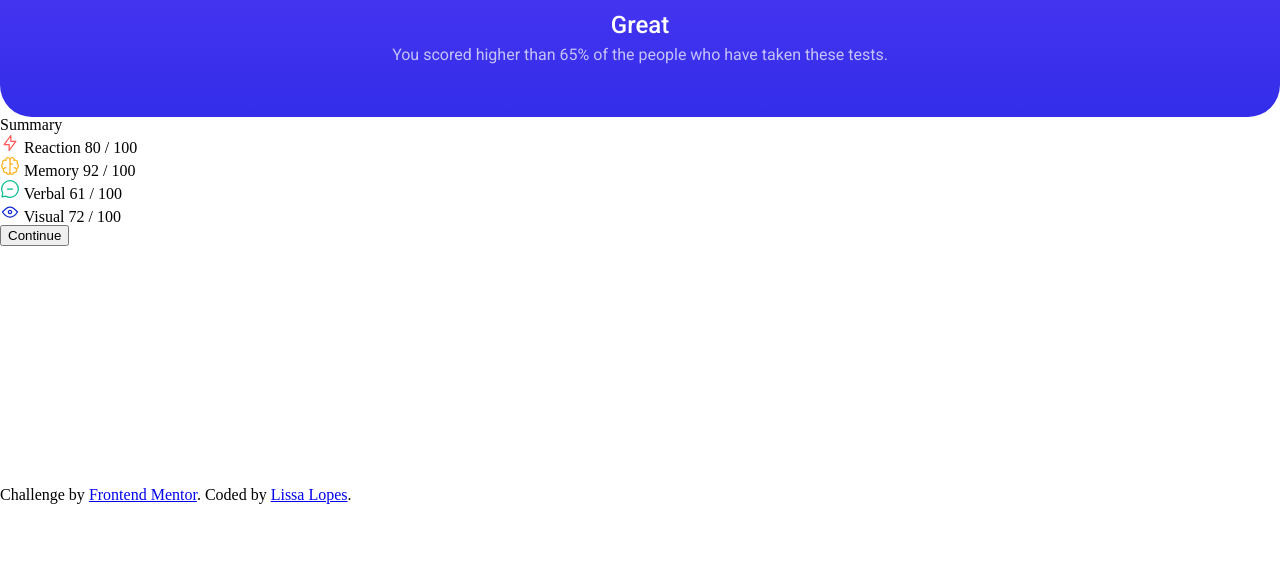
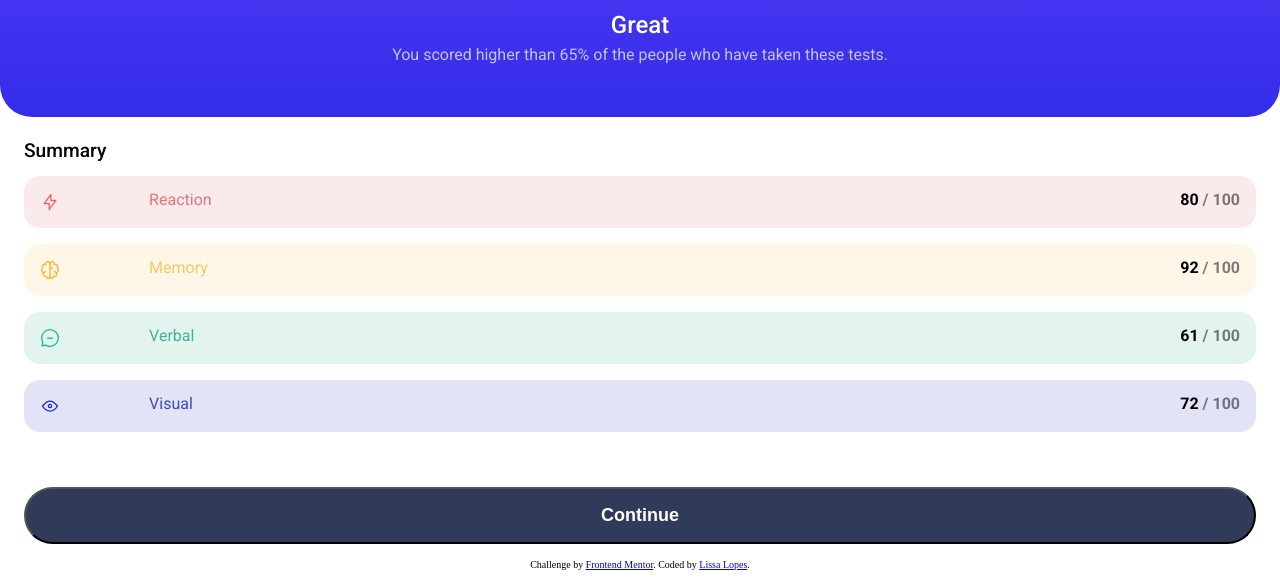
Before and after one commit to lissalopes/Project, a plain HTML site: page index.html in a window 1280 px wide. Shown: the part 253-839 px from the top of the page. Before the commit the page ends 800 px from the top, so only its background shows below. Drawn offline with Linux system fonts and the light colour scheme.

Commit message:
Project finished

```diff
--- a/index.html
+++ b/index.html
@@ -28,33 +28,35 @@
             <div class="score_reaction">
                 <svg xmlns="http://www.w3.org/2000/svg" width="20" height="20" fill="none" viewBox="0 0 20 20"><path stroke="#F55" stroke-linecap="round" stroke-linejoin="round" stroke-width="1.25" d="M10.833 8.333V2.5l-6.666 9.167h5V17.5l6.666-9.167h-5Z"/></svg>
 
-                Reaction
-                80 / 100
+                <div class="score_reaction_reaction">Reaction</div>
+                <div class="score_reaction_number">80 <span>/ 100</span></div>
             </div>
 
             <div class="score_memory">
                 <svg xmlns="http://www.w3.org/2000/svg" width="20" height="20" fill="none" viewBox="0 0 20 20"><path stroke="#FFB21E" stroke-linecap="round" stroke-linejoin="round" stroke-width="1.25" d="M5.833 11.667a2.5 2.5 0 1 0 .834 4.858"/><path stroke="#FFB21E" stroke-linecap="round" stroke-linejoin="round" stroke-width="1.25" d="M3.553 13.004a3.333 3.333 0 0 1-.728-5.53m.025-.067a2.083 2.083 0 0 1 2.983-2.824m.199.054A2.083 2.083 0 1 1 10 3.75v12.917a1.667 1.667 0 0 1-3.333 0M10 5.833a2.5 2.5 0 0 0 2.5 2.5m1.667 3.334a2.5 2.5 0 1 1-.834 4.858"/><path stroke="#FFB21E" stroke-linecap="round" stroke-linejoin="round" stroke-width="1.25" d="M16.447 13.004a3.334 3.334 0 0 0 .728-5.53m-.025-.067a2.083 2.083 0 0 0-2.983-2.824M10 3.75a2.085 2.085 0 0 1 2.538-2.033 2.084 2.084 0 0 1 1.43 2.92m-.635 12.03a1.667 1.667 0 0 1-3.333 0"/></svg>
 
-                Memory
-                92 / 100
+                <div class="score_memory_memory">Memory</div>
+                <div class="score_memory_number">92 <span>/ 100</span></div>
             </div>
 
             <div class="score_verbal">
                 <svg xmlns="http://www.w3.org/2000/svg" width="20" height="20" fill="none" viewBox="0 0 20 20"><path stroke="#00BB8F" stroke-linecap="round" stroke-linejoin="round" stroke-width="1.25" d="M7.5 10h5M10 18.333A8.333 8.333 0 1 0 1.667 10c0 1.518.406 2.942 1.115 4.167l-.699 3.75 3.75-.699A8.295 8.295 0 0 0 10 18.333Z"/></svg>
 
-                Verbal
-                61 / 100
+                <div class="score_verbal_verbal">Verbal</div>
+                <div class="score_verbal_number">61 <span>/ 100</span></div>
             </div>
 
             <div class="score_visual">
                 <svg xmlns="http://www.w3.org/2000/svg" width="20" height="20" fill="none" viewBox="0 0 20 20"><path stroke="#1125D6" stroke-linecap="round" stroke-linejoin="round" stroke-width="1.25" d="M10 11.667a1.667 1.667 0 1 0 0-3.334 1.667 1.667 0 0 0 0 3.334Z"/><path stroke="#1125D6" stroke-linecap="round" stroke-linejoin="round" stroke-width="1.25" d="M17.5 10c-1.574 2.492-4.402 5-7.5 5s-5.926-2.508-7.5-5C4.416 7.632 6.66 5 10 5s5.584 2.632 7.5 5Z"/></svg>
 
-                Visual
-                72 / 100
+
+                <div class="score_visual_visual">Visual</div>
+                <div class="score_visual_number">72 <span>/ 100</span></div>
             </div>
 
-            <button class="button">Continue</button>
+
         </div>
+         <button class="button">Continue</button>
     </div>
 
 
@@ -69,4 +71,5 @@
       <script></script>
 
 </body>
+
 </html>
--- a/style.css
+++ b/style.css
@@ -8,6 +8,7 @@ body {
     display: grid;
     grid-template-rows: 1fr 1fr;
     margin: auto;
+    font-family: 'Roboto', sans-serif;
 }
 
 .overview {
@@ -15,7 +16,6 @@ body {
     border-radius: 0 0 2rem 2rem;
     height: 370px;
     color: white;
-    font-family: 'Roboto', sans-serif;
     display: flex;
     justify-content: center;
     align-items: center;
@@ -70,3 +70,109 @@ body {
     width: 70%;
     line-height: 1.3rem;
 }
+
+.score {
+    margin: 1rem;
+    padding: .5rem;
+}
+
+.score h2 {
+    font-size: 1.2rem;
+    font-weight: 500;
+}
+
+.score .score_reaction {
+    margin: 1rem 0 1rem 0;
+    display: grid;
+    grid-template-columns: .3fr 2fr 1fr;
+    background-color: rgba(229, 115, 123, 0.15);
+    padding: 1rem;
+    border-radius: 1rem;
+}
+
+.score .score_reaction_reaction {
+    color: rgb(229, 115, 123);
+}
+
+.score .score_reaction_number {
+    text-align: end;
+    font-weight: 600;
+}
+
+.score .score_memory {
+    margin: 1rem 0 1rem 0;
+    display: grid;
+    grid-template-columns: .3fr 2fr 1fr;
+    background-color: rgba(247, 201, 99, 0.15);
+    padding: 1rem;
+    border-radius: 1rem;
+}
+
+.score .score_memory_memory {
+    color: rgb(247, 201, 99);
+}
+
+.score .score_memory_number {
+    text-align: end;
+    font-weight: 600;
+}
+
+.score .score_verbal {
+    margin: 1rem 0 1rem 0;
+    display: grid;
+    grid-template-columns: .3fr 2fr 1fr;
+    background-color: rgba(66, 179, 150, 0.15);
+    padding: 1rem;
+    border-radius: 1rem;
+}
+
+.score .score_verbal_verbal {
+    color:rgb(66, 179, 150);
+}
+
+.score .score_verbal_number {
+    text-align: end;
+    font-weight: 600;
+}
+
+.score .score_visual {
+    margin: 1rem 0 1rem 0;
+    display: grid;
+    grid-template-columns: .3fr 2fr 1fr;
+    background-color:rgba(60, 73, 195, 0.15);
+    padding: 1rem;
+    border-radius: 1rem;
+}
+
+.score .score_visual_visual {
+    color:rgb(60, 73, 195);
+}
+
+.score .score_visual_number {
+    text-align: end;
+    font-weight: 600;
+}
+
+.score span {
+    opacity: 50%;
+}
+
+.button {
+    padding: 1rem;
+    background-color: rgb(48, 59, 89);
+    color: white;
+    font-size: large;
+    font-weight: 700;
+    margin: 0 1.5rem 0 1.5rem;
+    border-radius: 2rem;
+}
+
+.button:hover {
+    background-color: rgb(75, 36, 205);
+}
+
+.attribution {
+    font-size: x-small;
+    text-align: center;
+    margin: 1rem;
+}
```
